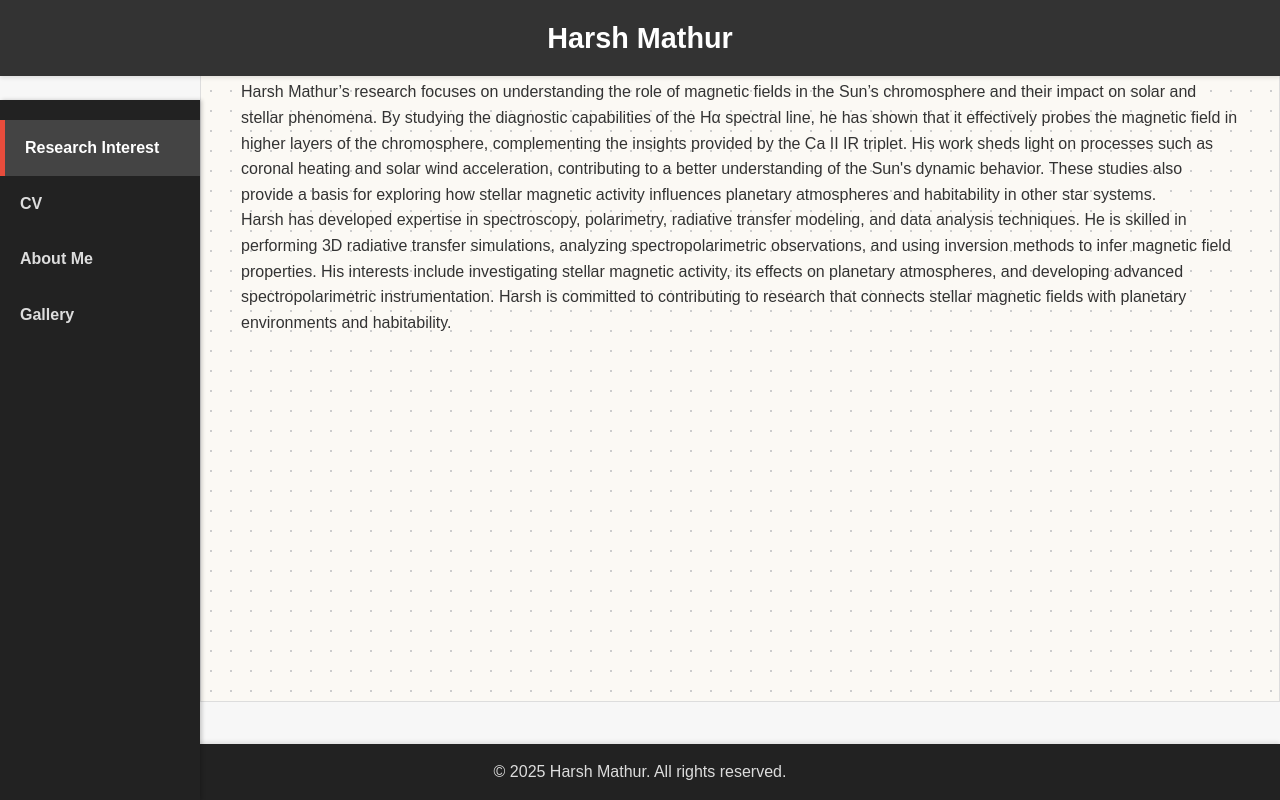
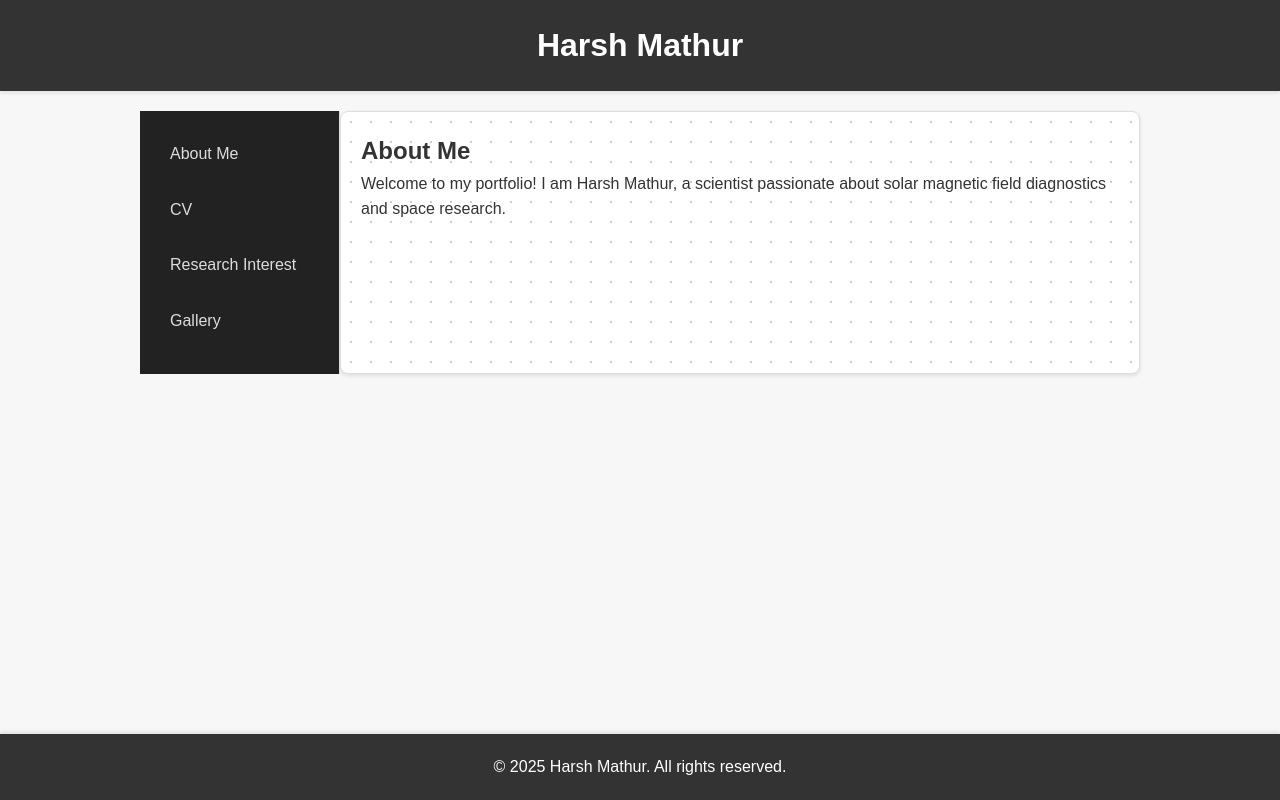
Before and after one commit to harshmathur1990/harshmathur1990.github.io, a plain HTML site: page index.html in a window 1280 px wide. Drawn offline with Linux system fonts and the light colour scheme.

Commit message:
much better

```diff
--- a/index.html
+++ b/index.html
@@ -3,34 +3,35 @@
 <head>
     <meta charset="UTF-8">
     <meta name="viewport" content="width=device-width, initial-scale=1.0">
-    <title>Harsh Mathur's Portfolio</title>
+    <title>Scientist Portfolio</title>
     <link rel="stylesheet" href="styles.css">
 </head>
 <body>
+    <!-- Full-width Header -->
     <header>
         <div class="header-content">
-<!--            <img src="https://source.unsplash.com/1600x900/?space,galaxy" alt="Placeholder Image" class="header-image">-->
+<!--            <img src="https://source.unsplash.com/120x80/?profile" alt="Profile Picture" class="header-image">-->
             <h1>Harsh Mathur</h1>
         </div>
     </header>
 
-    <div class="container">
-        <!-- Sidebar Navigation -->
+    <!-- Content Area (A4 width) -->
+    <div class="content-wrapper">
+        <!-- Left Navigation -->
         <nav class="sidebar">
-            <a href="research.html" class="nav-link" data-target="research">Research Interest</a>
-            <a href="cv.html" class="nav-link" data-target="cv">CV</a>
-            <a href="about.html" class="nav-link" data-target="about">About Me</a>
-            <a href="gallery.html" class="nav-link" data-target="gallery">Gallery</a>
+            <a href="#about" class="nav-link" data-target="about.html">About Me</a>
+            <a href="#cv" class="nav-link" data-target="cv.html">CV</a>
+            <a href="#research" class="nav-link" data-target="research.html">Research Interest</a>
+            <a href="#gallery" class="nav-link" data-target="gallery.html">Gallery</a>
         </nav>
 
         <!-- Main Content -->
-        <main>
-            <section id="dynamic-content">
-                <p>Loading...</p> <!-- Default content while AJAX loads -->
-            </section>
+        <main id="content-container">
+            <p>Welcome! Select a section from the navigation to load content.</p>
         </main>
     </div>
 
+    <!-- Full-width Footer -->
     <footer>
         <p>© 2025 Harsh Mathur. All rights reserved.</p>
     </footer>
--- a/script.js
+++ b/script.js
@@ -1,65 +1,34 @@
-document.addEventListener("scroll", () => {
-    const sections = document.querySelectorAll("section");
-    const sidebarLinks = document.querySelectorAll(".sidebar a");
-
-    let currentSection = "";
-
-    sections.forEach((section) => {
-        const sectionTop = section.offsetTop - 70;
-        if (window.scrollY >= sectionTop) {
-            currentSection = section.getAttribute("id");
-        }
-    });
-
-    sidebarLinks.forEach((link) => {
-        link.classList.remove("active");
-        if (link.getAttribute("href").includes(currentSection)) {
-            link.classList.add("active");
-        }
-    });
-});
-
 document.addEventListener("DOMContentLoaded", function () {
     const navLinks = document.querySelectorAll(".nav-link");
-    const dynamicContent = document.getElementById("dynamic-content");
+    const contentContainer = document.getElementById("content-container");
 
+    // Function to load and display content dynamically
     function loadContent(url) {
         fetch(url)
             .then((response) => {
                 if (!response.ok) {
-                    throw new Error("Network response was not ok");
+                    throw new Error("Failed to load content");
                 }
                 return response.text();
             })
             .then((html) => {
-                dynamicContent.innerHTML = html;
-                updateActiveLink(url);
+                contentContainer.innerHTML = html; // Insert loaded content
             })
             .catch((error) => {
-                dynamicContent.innerHTML = "<p>Error loading content. Please try again later.</p>";
+                contentContainer.innerHTML = "<p>Error loading content. Please try again later.</p>";
                 console.error("Error:", error);
             });
     }
 
-    function updateActiveLink(target) {
-        navLinks.forEach((link) => {
-            if (link.getAttribute("href") === target) {
-                link.classList.add("active");
-            } else {
-                link.classList.remove("active");
-            }
-        });
-    }
-
-    // Add click event listeners to navigation links
+    // Add event listeners for navigation links
     navLinks.forEach((link) => {
         link.addEventListener("click", (e) => {
-            e.preventDefault(); // Prevent default navigation
-            const url = e.target.getAttribute("href");
+            e.preventDefault();
+            const url = link.getAttribute("data-target");
             loadContent(url);
         });
     });
 
     // Load the first section by default
-    loadContent("research.html");
+    loadContent("about.html");
 });
--- a/styles.css
+++ b/styles.css
@@ -7,126 +7,120 @@
 body {
     font-family: Arial, sans-serif;
     line-height: 1.6;
+    background-color: #f7f7f7;
+    color: #333;
+    scroll-behavior: smooth;
     display: flex;
     flex-direction: column;
-    min-height: 100vh; /* Ensures the body takes full height */
-    background-color: #f7f7f7; /* Light grey background */
-    color: #333; /* Dark grey text for readability */
+    min-height: 100vh;
 }
 
 /* Header */
 header {
-    background-color: #333; /* Dark grey header background */
+    width: 100%;
+    background-color: #333; /* Dark grey */
     color: white;
-    padding: 15px 20px;
-    display: flex;
-    justify-content: center;
-    align-items: center;
-    position: fixed;
-    top: 0;
-    width: 100%;
-    z-index: 1000;
-    box-shadow: 0 2px 4px rgba(0, 0, 0, 0.1); /* Subtle shadow for elevation */
+    padding: 20px 0;
+    text-align: center;
+    box-shadow: 0 2px 4px rgba(0, 0, 0, 0.1);
 }
 .header-content {
+    max-width: 1200px;
+    margin: 0 auto;
     display: flex;
     align-items: center;
+    justify-content: center;
     gap: 20px;
 }
 .header-image {
     width: 120px;
     height: 80px;
     object-fit: cover;
-    border-radius: 4px; /* Rounded corners */
-    border: 2px solid #fff; /* White border for better visibility */
-}
-header h1 {
-    font-size: 1.8rem;
+    border-radius: 4px;
+    border: 2px solid #fff;
 }
 
-/* Sidebar Navigation */
+/* Main Container */
+.content-wrapper {
+    display: flex;
+    justify-content: center;
+    width: 100%;
+    padding: 20px 0;
+}
+
+/* Sidebar */
 .sidebar {
-    position: fixed;
-    top: 100px; /* Offset for the header */
-    left: 0;
-    width: 200px;
-    background-color: #222; /* Dark grey sidebar */
-    height: calc(100vh - 100px); /* Header height offset */
-    display: flex;
-    flex-direction: column;
-    padding-top: 20px;
-    box-shadow: 2px 0 4px rgba(0, 0, 0, 0.2); /* Subtle shadow */
+    position: sticky; /* Keeps the sidebar fixed during scrolling */
+    top: 100px; /* Ensures it stays below the header */
+    width: 200px; /* Fixed width */
+    background-color: #222;
+    color: #ddd;
+    padding: 20px;
+    height: auto; /* Automatically adjusts with the content */
+    overflow-y: auto;
+    border-right: 1px solid #ddd; /* Separates sidebar visually */
 }
 .sidebar a {
-    color: #ddd; /* Light grey text */
+    color: #ddd;
     text-decoration: none;
-    padding: 15px 20px;
     display: block;
-    font-weight: bold;
-    transition: background 0.3s, color 0.3s;
+    margin-bottom: 10px;
+    padding: 10px;
+    transition: background-color 0.3s;
 }
-.sidebar a:hover,
-.sidebar a.active {
-    background-color: #444; /* Slightly lighter grey for hover */
-    color: #fff; /* White text on hover */
-}
-.sidebar a.active {
-    border-left: 5px solid #e74c3c; /* Red highlight for the active link */
+.sidebar a:hover {
+    background-color: #444;
+    color: white;
 }
 
-/* Main Content */
-main {
-    margin-left: 200px;
-    flex: 1;
+/* Content Area */
+#content-container {
+    background-color: #fff; /* White background */
+    border: 1px solid #ddd; /* Subtle border */
+    border-radius: 8px;
     padding: 20px;
-    display: flex;
-    flex-direction: column;
-    background: #fbf9f4; /* Off-white background for the main content */
-    background-image: radial-gradient(#ccc 1px, transparent 1px);
-    background-size: 20px 20px; /* Small dots pattern */
-    border: 1px solid #ddd; /* Thin border for definition */
-}
-#dynamic-content {
-    flex: 1; /* Ensure content fills available space */
-    min-height: calc(100vh - 140px); /* Header + Footer height offset */
-    padding: 20px;
+    box-shadow: 0 2px 4px rgba(0, 0, 0, 0.1); /* Slight shadow for elevation */
+    max-width: 800px; /* Mimics an A4 page */
+    flex: 1; /* Fills remaining space */
+    background-image: radial-gradient(#ccc 1px, transparent 1px); /* Dotted background */
+    background-size: 20px 20px; /* Size of the dots */
 }
 
 /* Footer */
 footer {
-    background-color: #222; /* Dark grey footer */
-    color: #ddd;
+    width: 100%;
+    background-color: #333; /* Dark grey */
+    color: white;
     text-align: center;
-    padding: 15px;
-    margin-top: auto; /* Pushes the footer to the bottom */
-    box-shadow: 0 -2px 4px rgba(0, 0, 0, 0.1); /* Subtle shadow for elevation */
+    padding: 20px 0;
+    margin-top: auto;
+    box-shadow: 0 -2px 4px rgba(0, 0, 0, 0.1);
 }
 
-/* Responsive Styles */
+/* Responsive Design */
 @media (max-width: 768px) {
     .sidebar {
         width: 150px;
     }
-    main {
-        margin-left: 150px;
+    #content-container {
+        max-width: 600px; /* Narrower content area for smaller screens */
     }
 }
 @media (max-width: 480px) {
+    header h1 {
+        font-size: 1.5rem;
+    }
     .header-content {
         flex-direction: column;
         gap: 10px;
     }
-    header h1 {
-        font-size: 1.5rem;
+    .sidebar {
+        position: relative; /* Stacks on top of content for mobile screens */
+        width: 100%;
+        border-right: none;
+        margin-bottom: 20px;
     }
-    .sidebar {
-        width: 120px;
-    }
-    .sidebar a {
-        font-size: 0.85rem;
-        padding: 10px 15px;
-    }
-    main {
-        margin-left: 120px;
+    #content-container {
+        max-width: 100%; /* Content stretches to full width on mobile */
     }
 }
```
